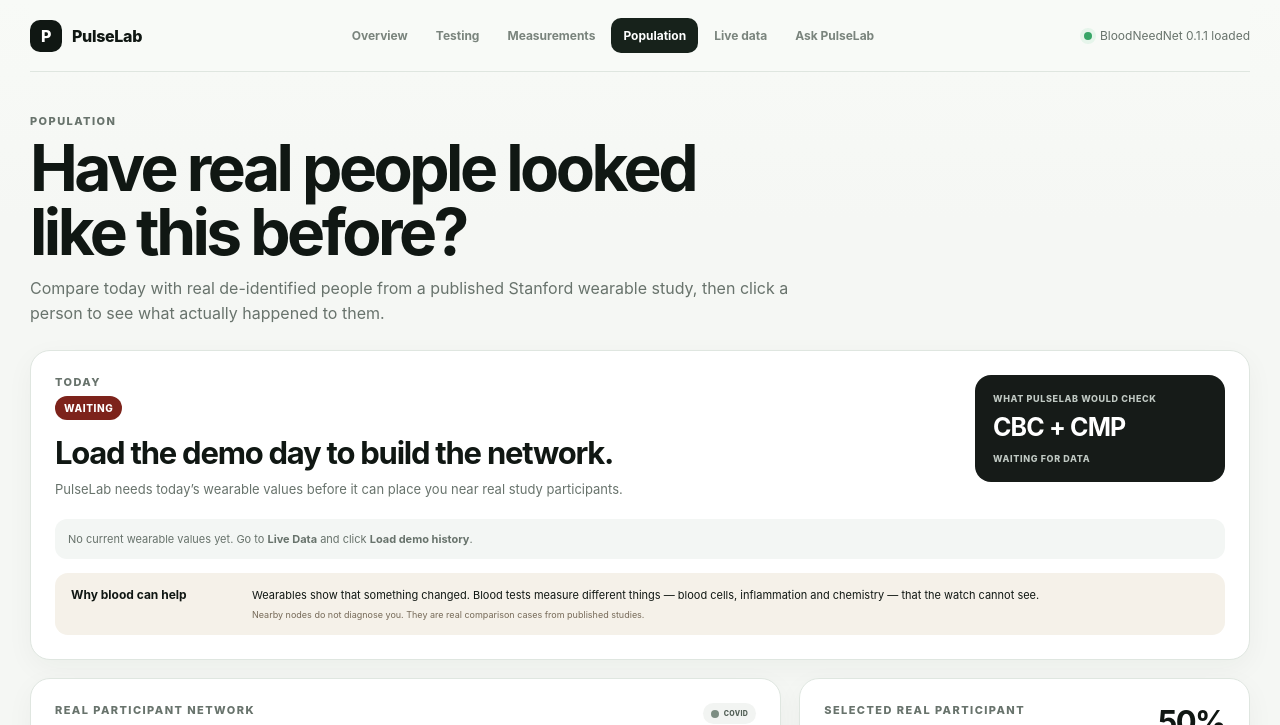
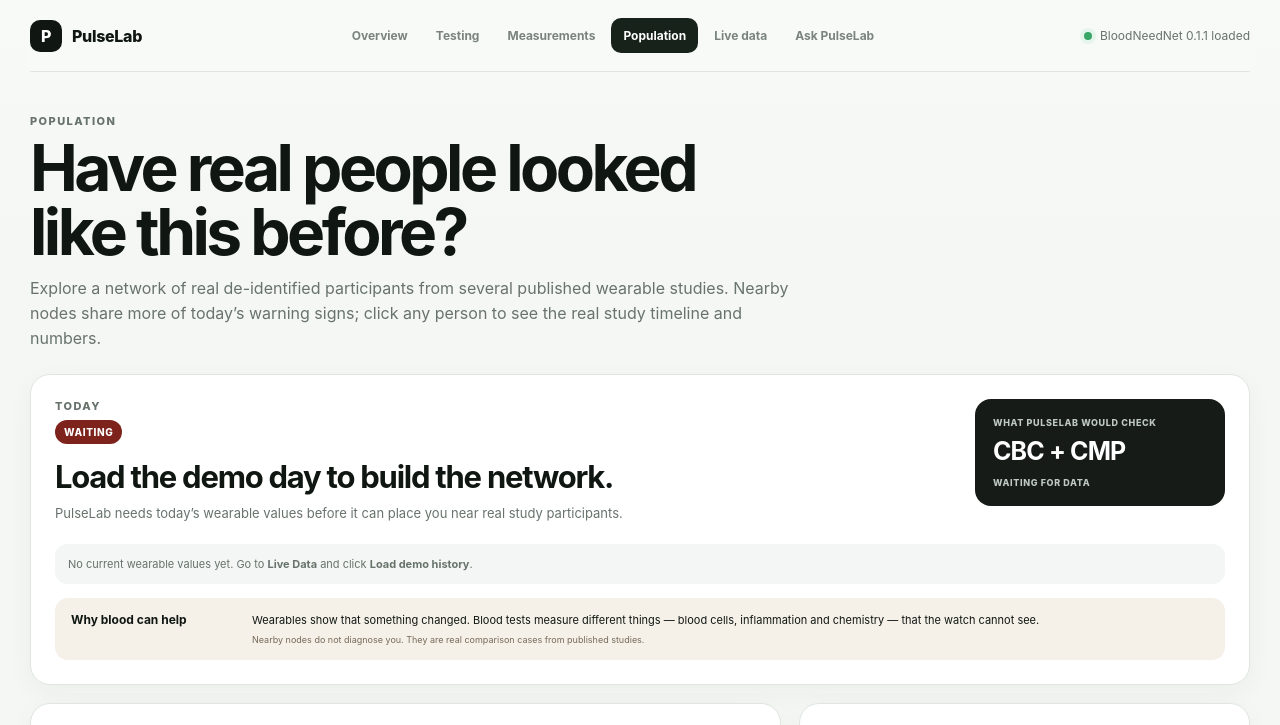
Before and after one commit to recant/sundaihealth, a website with bundled scripts: page frontend/index.html in a window 1280 px wide. Both pictures are taken after a click on the button "Population". Shown: the top 725 px of the page. Built offline with nearby package versions, Linux system fonts and the light colour scheme; files whose address does not match are found by name.

Commit message:
Update population copy for multi-study network

```diff
--- a/frontend/index.html
+++ b/frontend/index.html
@@ -63,7 +63,7 @@
   </section>
 
   <section class="tab-panel" id="tab-population" data-tab-panel="population">
-    <div class="tab-hero"><div><div class="eyebrow">Population</div><h1>Have real people looked like this before?</h1><p>Compare today with real de-identified people from a published Stanford wearable study, then click a person to see what actually happened to them.</p></div></div>
+    <div class="tab-hero"><div><div class="eyebrow">Population</div><h1>Have real people looked like this before?</h1><p>Explore a network of real de-identified participants from several published wearable studies. Nearby nodes share more of today’s warning signs; click any person to see the real study timeline and numbers.</p></div></div>
     <div id="populationContent"></div>
   </section>
 
```
